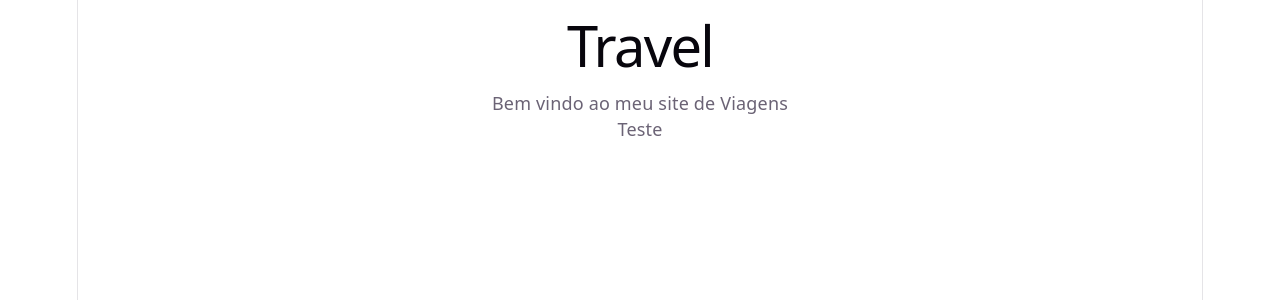
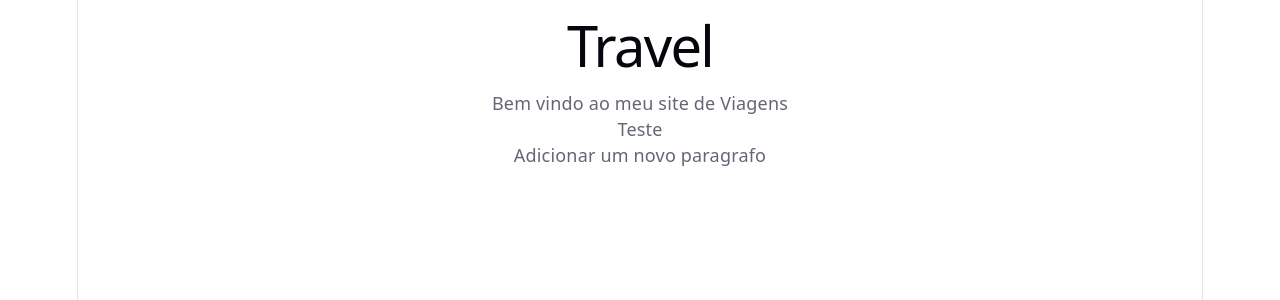
Before and after one commit to rlgustavo/traveltech, a React (Vite) app: page / in a window 1280 px wide. Shown: the top 300 px of the page. Built offline with nearby package versions, Linux system fonts and the light colour scheme.

Commit message:
Update App.jsx

```diff
--- a/src/App.jsx
+++ b/src/App.jsx
@@ -6,6 +6,7 @@ function App(){
       <h1> Travel </h1>
       <p> Bem vindo ao meu site de Viagens </p>
       <p> Teste</p>
+      <p>Adicionar um novo paragrafo</p>
     </>
   )
 }
```
